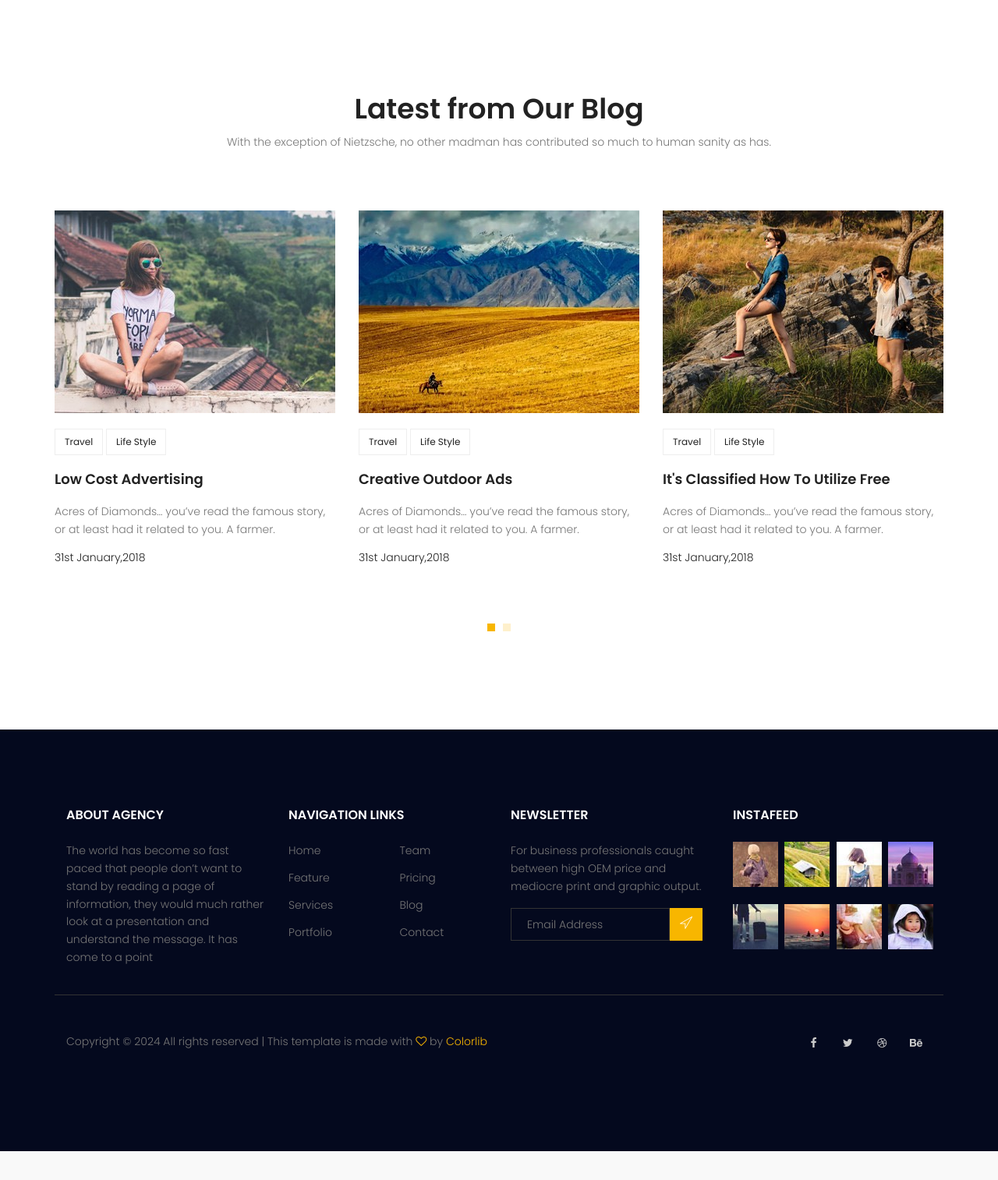
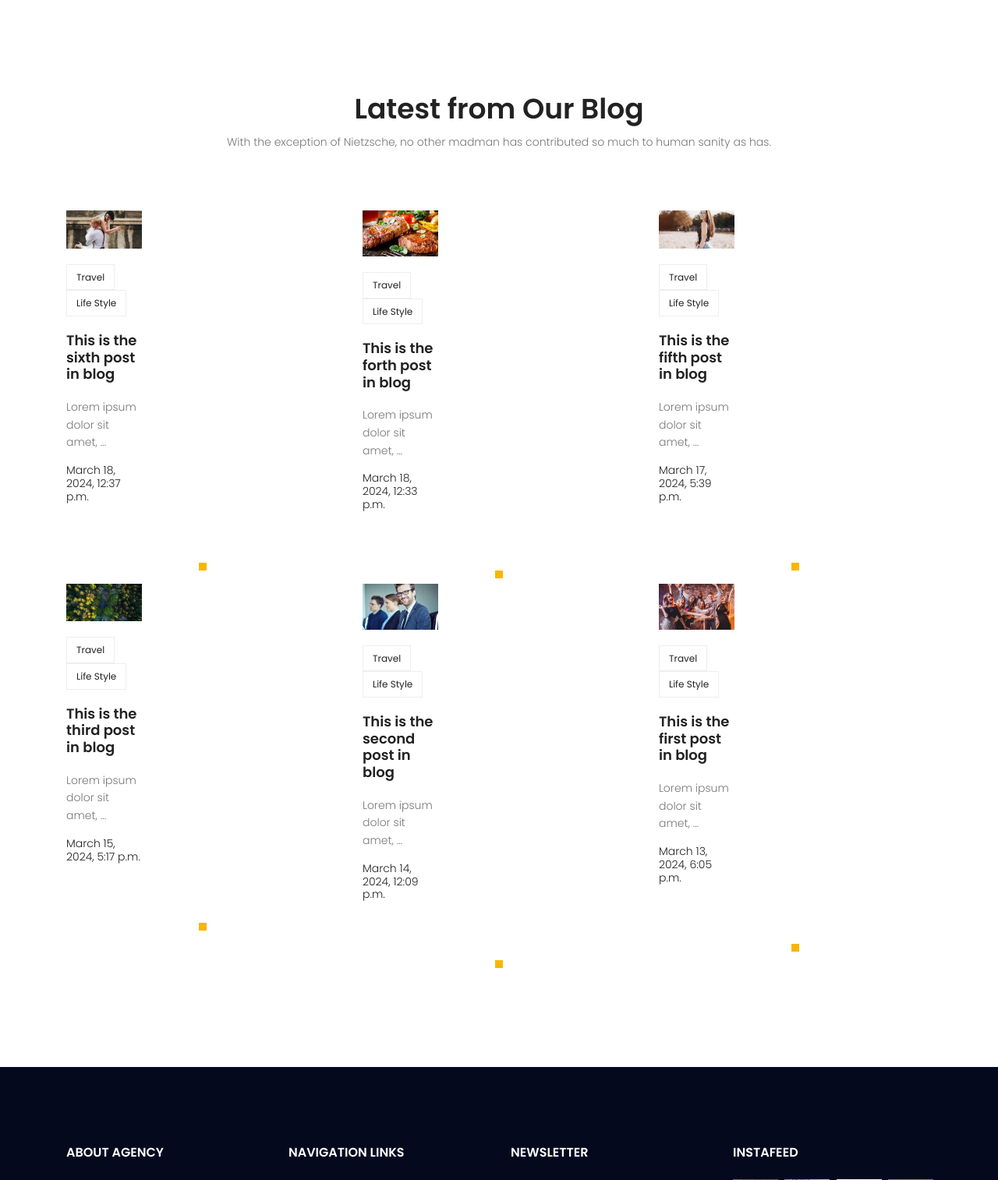
Before and after one commit to Arash7447/mysite, a Django app: page / in a window 1280 px wide. Shown: the part 2519-4033 px from the top of the page at 78% size. Before the commit the page ends 3996 px from the top, so only its background shows below. Run offline with Django 5.2, Linux system fonts and the light colour scheme; data comes from the database, SQL or seed files in the repository; some libraries are stand-ins or nearby versions.

Commit message:
worked on latest post
worked on latest post

```diff
--- a/blog/templatetags/blog_tags.py
+++ b/blog/templatetags/blog_tags.py
@@ -35,3 +35,10 @@ def postcategories() :
     for name in categories :
         cat_dict[name]=posts.filter(category=name).count()
     return {'categories':cat_dict}
+
+
+@register.inclusion_tag('blog/latest-posts.html')
+
+def latest_posts():
+    posts = Post.objects.order_by('-published_date')[:6]
+    return {'latest_posts': posts}
--- /dev/null
+++ b/templates/blog/latest-posts.html
@@ -0,0 +1,47 @@
+{% load static %}
+{% load blog_tags %}
+
+<section class="recent-blog-area section-gap">
+    <div class="container">
+        <div class="row d-flex justify-content-center">
+            <div class="menu-content pb-60 col-lg-9">
+                <div class="title text-center">
+                    <h1 class="mb-10">Latest from Our Blog</h1>
+                    <p>With the exception of Nietzsche, no other madman has contributed so much to human sanity as has.</p>
+                </div>
+            </div>
+        </div>
+        <div class="row">
+            {% for post in latest_posts %}
+            <div class="col-md-4">
+                <div class="active-recent-blog-carusel">
+                    <div class="single-recent-blog-post item">
+                        <div class="thumb">
+                            <img class="img-fluid" src="{{ post.image.url }}" alt="">
+                        </div>
+                        <div class="details">
+                            <div class="tags">
+                                <ul>
+                                    <li>
+                                        <a href="#">Travel</a>
+                                    </li>
+                                    <li>
+                                        <a href="#">Life Style</a>
+                                    </li>
+                                </ul>
+                            </div>
+                            <a href="#">
+                                <h4 class="title">{{ post.title }}</h4>
+                            </a>
+                            <p>
+                                {{ post.content|truncatewords:5 }}
+                            </p>
+                            <h6 class="date">{{ post.published_date }}</h6>
+                        </div>
+                    </div>
+                </div>
+            </div>
+            {% endfor %}
+        </div>
+    </div>
+</section>
--- a/templates/website/index.html
+++ b/templates/website/index.html
@@ -1,6 +1,6 @@
 {% extends 'base.html' %}
 {% load static %}
-
+{% load blog_tags %}
 {% block content %}
 
 <!-- start banner Area -->
@@ -181,175 +181,11 @@
 
 
 <!-- Start blog Area -->
-<section class="recent-blog-area section-gap">
-	<div class="container">
-		<div class="row d-flex justify-content-center">
-			<div class="menu-content pb-60 col-lg-9">
-				<div class="title text-center">
-					<h1 class="mb-10">Latest from Our Blog</h1>
-					<p>With the exception of Nietzsche, no other madman has contributed so much to human sanity as has.
-					</p>
-				</div>
-			</div>
-		</div>
-		<div class="row">
-			<div class="active-recent-blog-carusel">
-				<div class="single-recent-blog-post item">
-					<div class="thumb">
-						<img class="img-fluid" src="{% static 'img/b1.jpg' %}" alt="">
-					</div>
-					<div class="details">
-						<div class="tags">
-							<ul>
-								<li>
-									<a href="#">Travel</a>
-								</li>
-								<li>
-									<a href="#">Life Style</a>
-								</li>
-							</ul>
-						</div>
-						<a href="#">
-							<h4 class="title">Low Cost Advertising</h4>
-						</a>
-						<p>
-							Acres of Diamonds… you’ve read the famous story, or at least had it related to you. A
-							farmer.
-						</p>
-						<h6 class="date">31st January,2018</h6>
-					</div>
-				</div>
-				<div class="single-recent-blog-post item">
-					<div class="thumb">
-						<img class="img-fluid" src="{% static 'img/b2.jpg' %}" alt="">
-					</div>
-					<div class="details">
-						<div class="tags">
-							<ul>
-								<li>
-									<a href="#">Travel</a>
-								</li>
-								<li>
-									<a href="#">Life Style</a>
-								</li>
-							</ul>
-						</div>
-						<a href="#">
-							<h4 class="title">Creative Outdoor Ads</h4>
-						</a>
-						<p>
-							Acres of Diamonds… you’ve read the famous story, or at least had it related to you. A
-							farmer.
-						</p>
-						<h6 class="date">31st January,2018</h6>
-					</div>
-				</div>
-				<div class="single-recent-blog-post item">
-					<div class="thumb">
-						<img class="img-fluid" src="{% static 'img/b3.jpg' %}" alt="">
-					</div>
-					<div class="details">
-						<div class="tags">
-							<ul>
-								<li>
-									<a href="#">Travel</a>
-								</li>
-								<li>
-									<a href="#">Life Style</a>
-								</li>
-							</ul>
-						</div>
-						<a href="#">
-							<h4 class="title">It's Classified How To Utilize Free</h4>
-						</a>
-						<p>
-							Acres of Diamonds… you’ve read the famous story, or at least had it related to you. A
-							farmer.
-						</p>
-						<h6 class="date">31st January,2018</h6>
-					</div>
-				</div>
-				<div class="single-recent-blog-post item">
-					<div class="thumb">
-						<img class="img-fluid" src="{% static 'img/b1.jpg' %}" alt="">
-					</div>
-					<div class="details">
-						<div class="tags">
-							<ul>
-								<li>
-									<a href="#">Travel</a>
-								</li>
-								<li>
-									<a href="#">Life Style</a>
-								</li>
-							</ul>
-						</div>
-						<a href="#">
-							<h4 class="title">Low Cost Advertising</h4>
-						</a>
-						<p>
-							Acres of Diamonds… you’ve read the famous story, or at least had it related to you. A
-							farmer.
-						</p>
-						<h6 class="date">31st January,2018</h6>
-					</div>
-				</div>
-				<div class="single-recent-blog-post item">
-					<div class="thumb">
-						<img class="img-fluid" src="{% static 'img/b2.jpg' %}" alt="">
-					</div>
-					<div class="details">
-						<div class="tags">
-							<ul>
-								<li>
-									<a href="#">Travel</a>
-								</li>
-								<li>
-									<a href="#">Life Style</a>
-								</li>
-							</ul>
-						</div>
-						<a href="#">
-							<h4 class="title">Creative Outdoor Ads</h4>
-						</a>
-						<p>
-							Acres of Diamonds… you’ve read the famous story, or at least had it related to you. A
-							farmer.
-						</p>
-						<h6 class="date">31st January,2018</h6>
-					</div>
-				</div>
-				<div class="single-recent-blog-post item">
-					<div class="thumb">
-						<img class="img-fluid" src="{% static 'img/b3.jpg' %}" alt="">
-					</div>
-					<div class="details">
-						<div class="tags">
-							<ul>
-								<li>
-									<a href="#">Travel</a>
-								</li>
-								<li>
-									<a href="#">Life Style</a>
-								</li>
-							</ul>
-						</div>
-						<a href="#">
-							<h4 class="title">It's Classified How To Utilize Free</h4>
-						</a>
-						<p>
-							Acres of Diamonds… you’ve read the famous story, or at least had it related to you. A
-							farmer.
-						</p>
-						<h6 class="date">31st January,2018</h6>
-					</div>
-				</div>
 
-			</div>
-		</div>
-	</div>
-</section>
+
+{% latest_posts %}
+
+
 <!-- End recent-blog Area -->
 
-
 {% endblock %}
```
